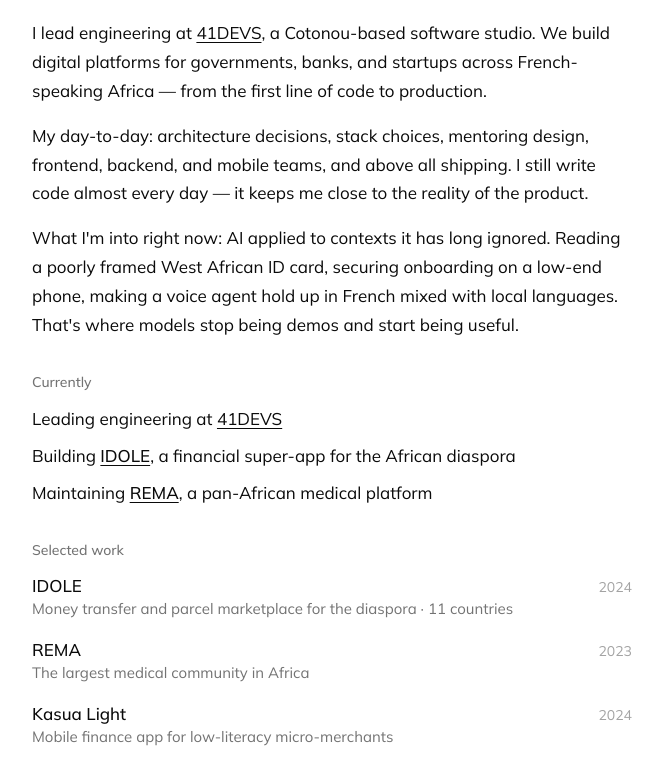
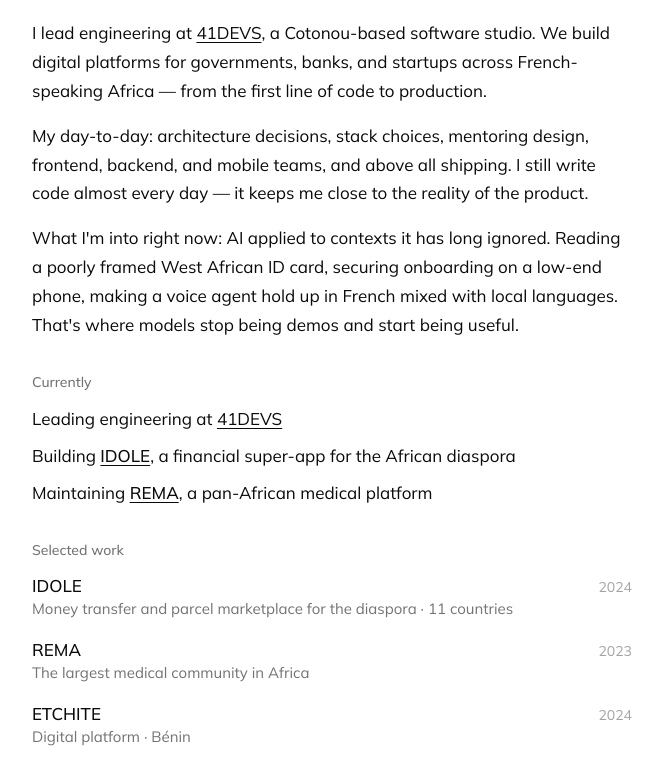
Before and after one commit to batawenam/batawenam.github.io, a website: page index.html in a window 1280 px wide. Shown: the part 174-936 px from the top of the page, without its empty margins (308-971 px from the left). Drawn offline with Linux system fonts and the light colour scheme.

Commit message:
Replace Kasua Light with ETCHITE

```diff
--- a/index.html
+++ b/index.html
@@ -120,13 +120,13 @@
           </a>
         </li>
         <li>
-          <div class="flex items-baseline justify-between gap-4">
+          <a href="https://www.e-tchite.bj/" target="_blank" rel="noopener noreferrer" class="work-row flex items-baseline justify-between gap-4 no-underline">
             <span class="flex-1">
-              <span class="block text-[17px] font-medium">Kasua Light</span>
-              <span class="block text-[15px]" style="color:#737373;line-height:1.5;" data-i18n="work.kasua.sub">App mobile de gestion financière pour micro-commerçants peu alphabétisés</span>
+              <span class="block text-[17px] font-medium">ETCHITE</span>
+              <span class="block text-[15px]" style="color:#737373;line-height:1.5;" data-i18n="work.etchite.sub">Plateforme digitale · Bénin</span>
             </span>
             <span class="text-[14px] tabular" style="color:#A3A3A3;">2024</span>
-          </div>
+          </a>
         </li>
         <li>
           <div class="flex items-baseline justify-between gap-4">
--- a/script.js
+++ b/script.js
@@ -14,7 +14,7 @@
       'work.title': 'Réalisations sélectionnées',
       'work.idole.sub': "Transferts d'argent et marketplace de colis pour la diaspora · 11 pays",
       'work.rema.sub': "La plus grande communauté médicale d'Afrique",
-      'work.kasua.sub': 'App mobile de gestion financière pour micro-commerçants peu alphabétisés',
+      'work.etchite.sub': 'Plateforme digitale · Bénin',
       'work.gov.title': 'Plateformes gouvernementales',
       'work.gov.sub': 'Présidence du Bénin, Enabel, AFG, Atlantique Assurances · sous NDA',
       'work.41devs.sub': 'Studio de développement logiciel · Direction technique',
@@ -37,7 +37,7 @@
       'work.title': 'Selected work',
       'work.idole.sub': 'Money transfer and parcel marketplace for the diaspora · 11 countries',
       'work.rema.sub': 'The largest medical community in Africa',
-      'work.kasua.sub': 'Mobile finance app for low-literacy micro-merchants',
+      'work.etchite.sub': 'Digital platform · Bénin',
       'work.gov.title': 'Government platforms',
       'work.gov.sub': 'Presidency of Bénin, Enabel, AFG, Atlantique Assurances · under NDA',
       'work.41devs.sub': 'Software development studio · CTO',
```
